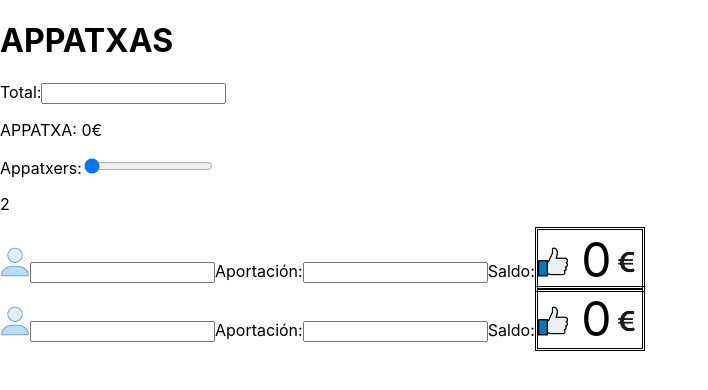
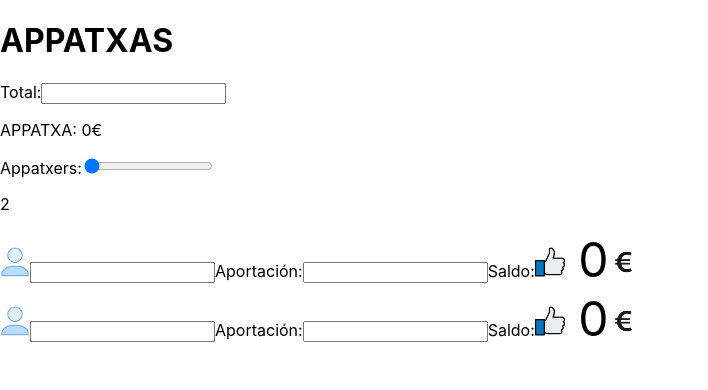
Before and after one commit to JCousoG/appatxas, a React (Create React App) app: page / in a window 1280 px wide. Shown: the top 390 px of the page, without its empty margins (0-708 px from the left). Built offline with nearby package versions, Linux system fonts and the light colour scheme.

Commit message:
sin borde do saldo

```diff
--- a/src/App.css
+++ b/src/App.css
@@ -1,16 +1,13 @@
 .debe {
   color: red;
-  border-style: double;
 font-size: 3em;
 }
 .pagou {
   color: blak;
-  border-style: double;
 font-size: 3em;
 }
 .pagoudemais {
   color: blue;
-  border-style: double;
   font-size: 3em;
 }
 img {
```
